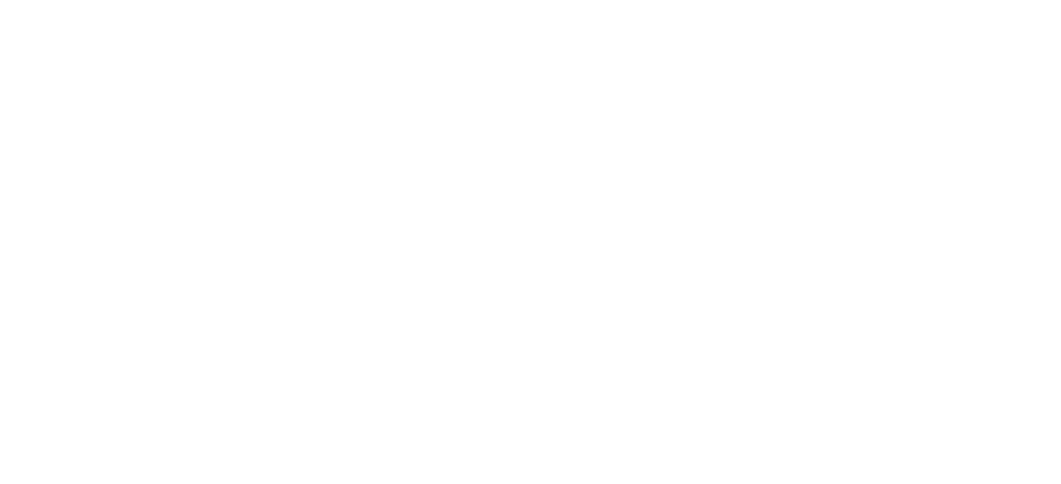
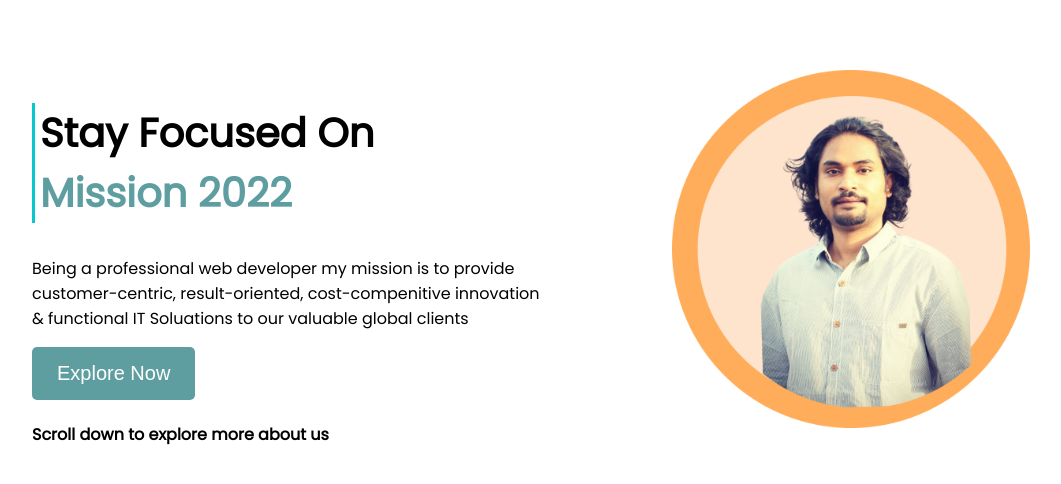
Before and after one commit to sa-sabuj/mission-2022-main, a plain HTML site: page index.html in a window 1280 px wide. Shown: the whole page, without its empty margins (96-1157 px from the left). Drawn offline with Linux system fonts and the light colour scheme.

Commit message:
intro added

```diff
--- a/index.html
+++ b/index.html
@@ -6,11 +6,30 @@
     <meta http-equiv="X-UA-Compatible" content="IE=edge">
     <meta name="viewport" content="width=device-width, initial-scale=1.0">
     <title>Mission 2022</title>
+    <link rel="preconnect" href="https://fonts.googleapis.com">
+    <link rel="preconnect" href="https://fonts.gstatic.com" crossorigin>
+    <link href="https://fonts.googleapis.com/css2?family=Poppins&display=swap" rel="stylesheet">
     <link rel="stylesheet" href="style.css">
 </head>
 
 <body>
-
+    <section class="intro">
+        <div class="intro-text half-width">
+            <div class="border">
+                <h1>
+                    Stay focused on <br>
+                    <span class="text-color">Mission 2022</span>
+                </h1>
+            </div>
+            <p>Being a professional web developer my mission is to provide customer-centric, result-oriented,
+                cost-compenitive innovation & functional IT Soluations to our valuable global clients</p>
+            <button class="btn">Explore Now</button>
+            <h4>Scroll down to explore more about us</h4>
+        </div>
+        <div class="intro-photo half-width">
+            <img src="./images/sa-sabuj1.png" alt="sa-sabuj1">
+        </div>
+    </section>
 </body>
 
 </html>
--- a/style.css
+++ b/style.css
@@ -1,4 +1,38 @@
 body{
     margin: 0;
     padding: 0;
+    font-family: 'Poppins', sans-serif;
 }
+.intro{
+    display: flex;
+    padding-top: 70px;
+}
+.half-width{
+    width: 50%;
+    padding-left: 10%;
+}
+.half-width img{
+    width: 70%;
+}
+.border{
+    border-left: 3px solid rgb(13, 225, 233);
+    border-color: rgb(9, 199, 206);
+
+}
+.intro-text h1{
+    font-size: 40px;
+    text-transform: capitalize;
+    padding-left: 5px;
+}
+.text-color {
+    color: cadetblue;
+}
+.btn{
+    padding: 15px 25px;
+    color: #FFFFFF;
+    background-color: #5F9EA0;
+    border: none;
+    border-radius: 5px;
+    font-size: 20px;
+
+}
```
